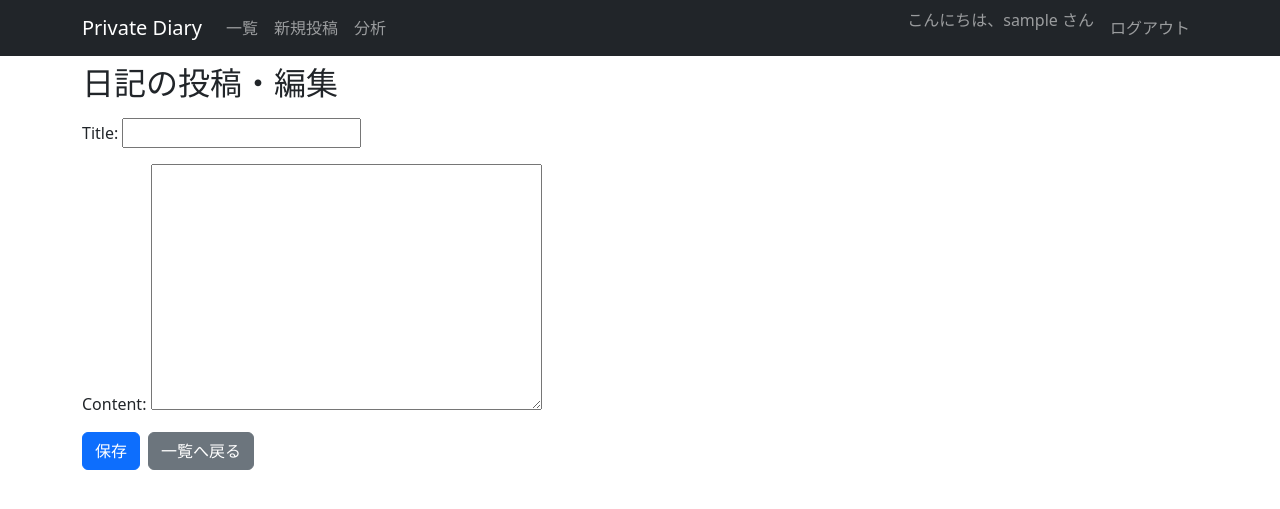
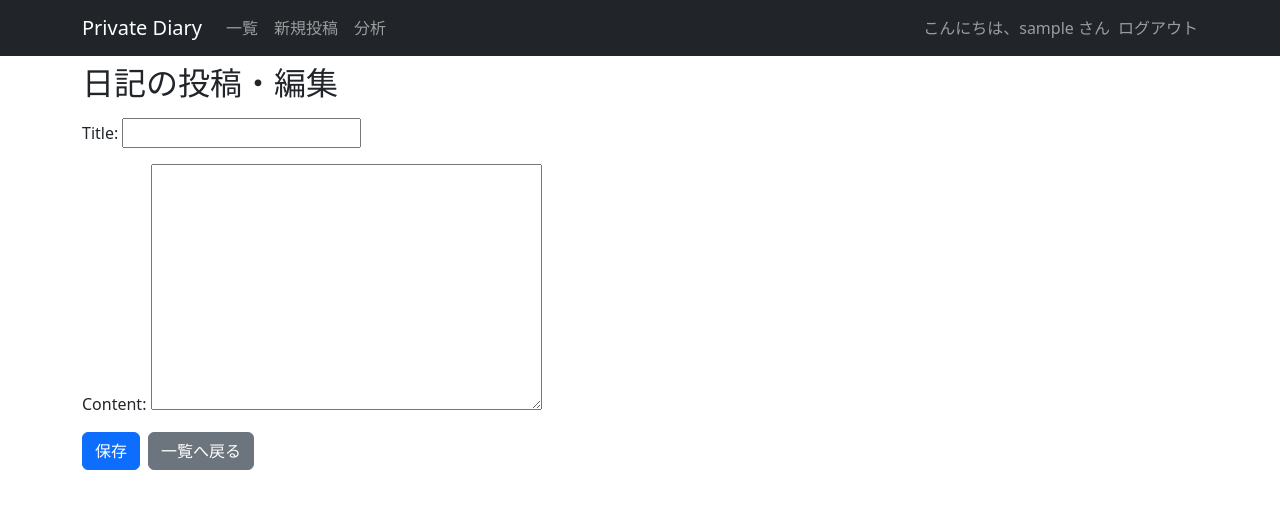
Before and after one commit to Hajime-Arata-Inc/private_diary, a Django app: page /diary/create/ in a window 1280 px wide. Shown: the top 509 px of the page. Run offline with Django 5.2, Linux system fonts and the light colour scheme; the visitor is signed in with stand-in values (Sample User, id 1).

Commit message:
Change LOGOUT_REDIRECT_URL = 'login'

```diff
--- a/config/settings.py
+++ b/config/settings.py
@@ -80,8 +80,8 @@ AUTH_PASSWORD_VALIDATORS = [
 
 # 認証後のリダイレクト
 LOGIN_URL = 'login'
-LOGIN_REDIRECT_URL = 'diary:diary_list'
-LOGOUT_REDIRECT_URL = 'diary:login'  # ← 必要に応じて使用
+LOGIN_REDIRECT_URL = 'diary:list'
+LOGOUT_REDIRECT_URL = 'login'  # ← 必要に応じて使用
 
 # タイムゾーンと言語
 LANGUAGE_CODE = 'ja'
@@ -91,6 +91,8 @@ USE_TZ = True
 
 # 静的ファイル
 STATIC_URL = '/static/'
+STATICFILES_DIRS = [BASE_DIR / 'private_diary' / 'static']
+# 本番: STATIC_ROOT = BASE_DIR / 'staticfiles'
 
 # デフォルトの主キーの型
 DEFAULT_AUTO_FIELD = 'django.db.models.BigAutoField'
--- a/config/urls.py
+++ b/config/urls.py
@@ -21,13 +21,10 @@ from django.views.generic import RedirectView
 
 urlpatterns = [
     # トップはURL名でリダイレクト（ハードコード回避）
-    path('', RedirectView.as_view(url=reverse_lazy('diary:list'), permanent=False)),
-
+    path('', RedirectView.as_view(url='/diary/', permanent=False)),
     path('admin/', admin.site.urls),
-
     # アプリ（diary/urls.py に app_name='diary' が必要）
     path('diary/', include(('diary.urls', 'diary'), namespace='diary')),
-
     # 認証は標準ルートに任せる（/accounts/login/ ほか）
     path('accounts/', include('django.contrib.auth.urls')),
 ]
--- a/diary/views.py
+++ b/diary/views.py
@@ -1,11 +1,15 @@
 from django.contrib.auth.mixins import LoginRequiredMixin, UserPassesTestMixin
+from django.views.generic import TemplateView, ListView, CreateView, UpdateView, DeleteView
+from django.contrib.auth.views import LoginView, LogoutView
 from django.contrib.auth.forms import UserCreationForm
-from django.views.generic import TemplateView, ListView
-from django.views.generic.edit import CreateView, UpdateView, DeleteView
+from django.urls import reverse_lazy
 from django.db.models.functions import TruncDate
 from django.db.models import Count
-from django.urls import reverse_lazy
 from .models import Diary
+from django.contrib import messages
+
+
+
 
 
 class StatsView(LoginRequiredMixin, UserPassesTestMixin, TemplateView):
@@ -42,6 +46,7 @@ class DiaryListView(LoginRequiredMixin, ListView):
     template_name = 'diary/diary_list.html'
     context_object_name = 'diary_list'
     ordering = ['-created_at']
+    paginate_by = 10
 
     def get_queryset(self):
         # 自分が投稿した日記だけ
@@ -49,16 +54,17 @@ class DiaryListView(LoginRequiredMixin, ListView):
 
     def get_context_data(self, **kwargs):
         context = super().get_context_data(**kwargs)
-        # 自分の投稿数に限定
-        context['diary_count'] = Diary.objects.filter(user=self.request.user).count()
-        # （必要なら）自分の投稿のみ日次集計
+        qs = Diary.objects.filter(user=self.request.user)
+        context['diary_count'] = qs.count()
         context['daily_counts'] = (
-            Diary.objects.filter(user=self.request.user)
-            .annotate(date=TruncDate('created_at'))
+            qs.annotate(date=TruncDate('created_at'))
             .values('date')
             .annotate(count=Count('id'))
             .order_by('-date')
         )
+        # グラフ用（必要なければ省略可）
+        context['dates']  = [d['date'].strftime('%Y-%m-%d') for d in context['daily_counts']]
+        context['counts'] = [d['count'] for d in context['daily_counts']]
         return context
 
 
@@ -70,6 +76,8 @@ class DiaryCreateView(LoginRequiredMixin, CreateView):
 
     def form_valid(self, form):
         form.instance.user = self.request.user
+        # 例: CreateViewのform_valid内で
+        messages.success(self.request, "保存しました")
         return super().form_valid(form)
 
 
--- a/private_diary/templates/base.html
+++ b/private_diary/templates/base.html
@@ -7,6 +7,11 @@
   <meta name="viewport" content="width=device-width, initial-scale=1">
   <!-- 例: Bootstrap（任意） -->
   <link rel="stylesheet" href="https://cdn.jsdelivr.net/npm/bootstrap@5.3.3/dist/css/bootstrap.min.css">
+  {% load static %}
+<link rel="icon" href="{% static 'favicon.ico' %}">
+<link rel="apple-touch-icon" href="{% static 'apple-touch-icon.png' %}">
+<link rel="apple-touch-icon-precomposed" href="{% static 'apple-touch-icon-precomposed.png' %}">
+
   <style>
     body { padding-top: 64px; }
   </style>
@@ -30,7 +35,12 @@
       <ul class="navbar-nav ms-auto">
         {% if user.is_authenticated %}
           <li class="nav-item"><span class="navbar-text me-2">こんにちは、{{ user.username }} さん</span></li>
-          <li class="nav-item"><a class="nav-link" href="{% url 'logout' %}">ログアウト</a></li>
+          <li class="nav-item">
+            <form action="{% url 'logout' %}" method="post" class="d-inline m-0 p-0">
+              {% csrf_token %}
+              <button type="submit" class="nav-link btn btn-link p-0 m-0 align-baseline">ログアウト</button>
+            </form>
+          </li>
         {% else %}
           <li class="nav-item"><a class="nav-link" href="{% url 'login' %}">ログイン</a></li>
           <li class="nav-item"><a class="nav-link" href="{% url 'diary:signup' %}">ユーザー登録</a></li>
```
Also changed, not shown: private_diary/static/apple-touch-icon-precomposed.png (added), private_diary/static/apple-touch-icon.png (added), private_diary/static/favicon.ico (added).
